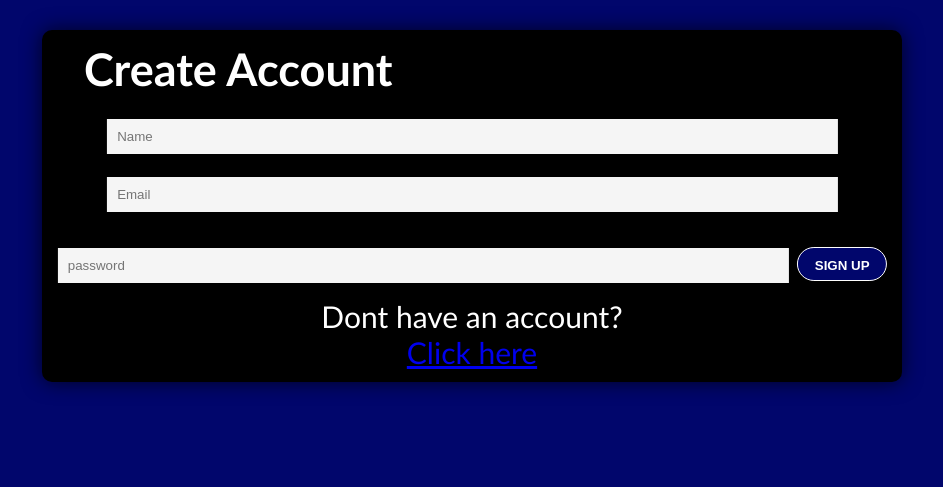
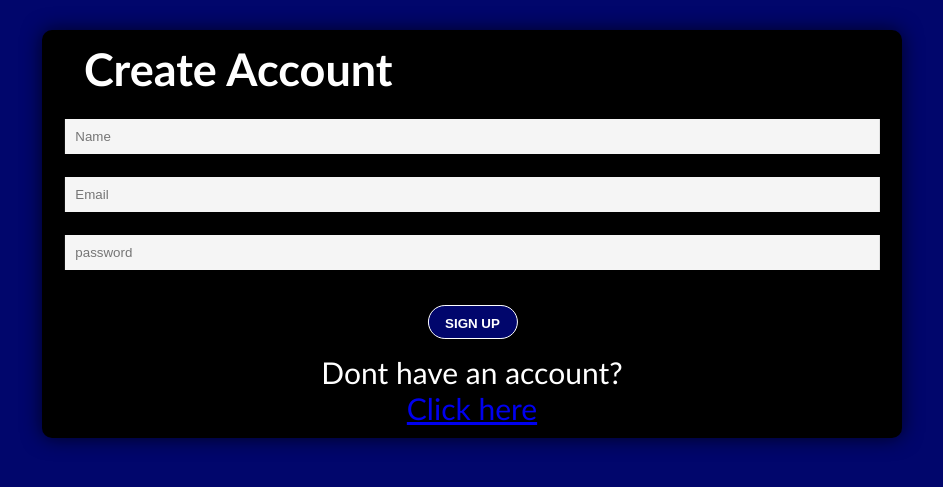
Before and after one commit to TheBoyz7/Project-001, a PHP site: page / in a window 1536 px wide. Shown: the part 102-589 px from the top of the page, without its empty margins (296-1239 px from the left). Run offline with PHP 8.4, Linux system fonts and the light colour scheme.

Commit message:
fixed large responsiveness

```diff
--- a/css/indexstyle.css
+++ b/css/indexstyle.css
@@ -100,6 +100,12 @@ section{
       }
 }
 
+@media(min-width: 1500px){
+      #create form input{
+            width: 95%;
+      }
+}
+
 .dot1{
       height: 50px;
       position: absolute;
```
